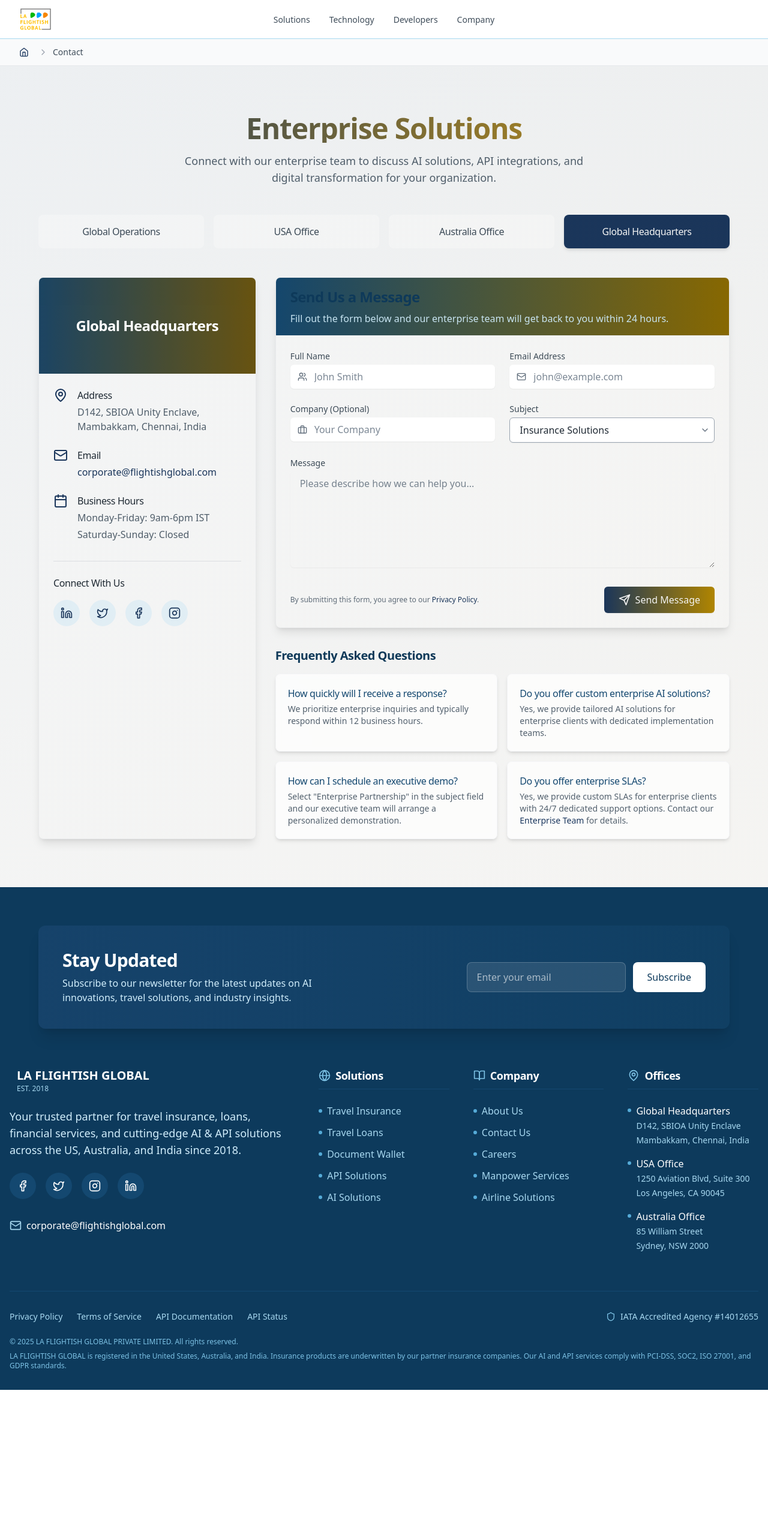
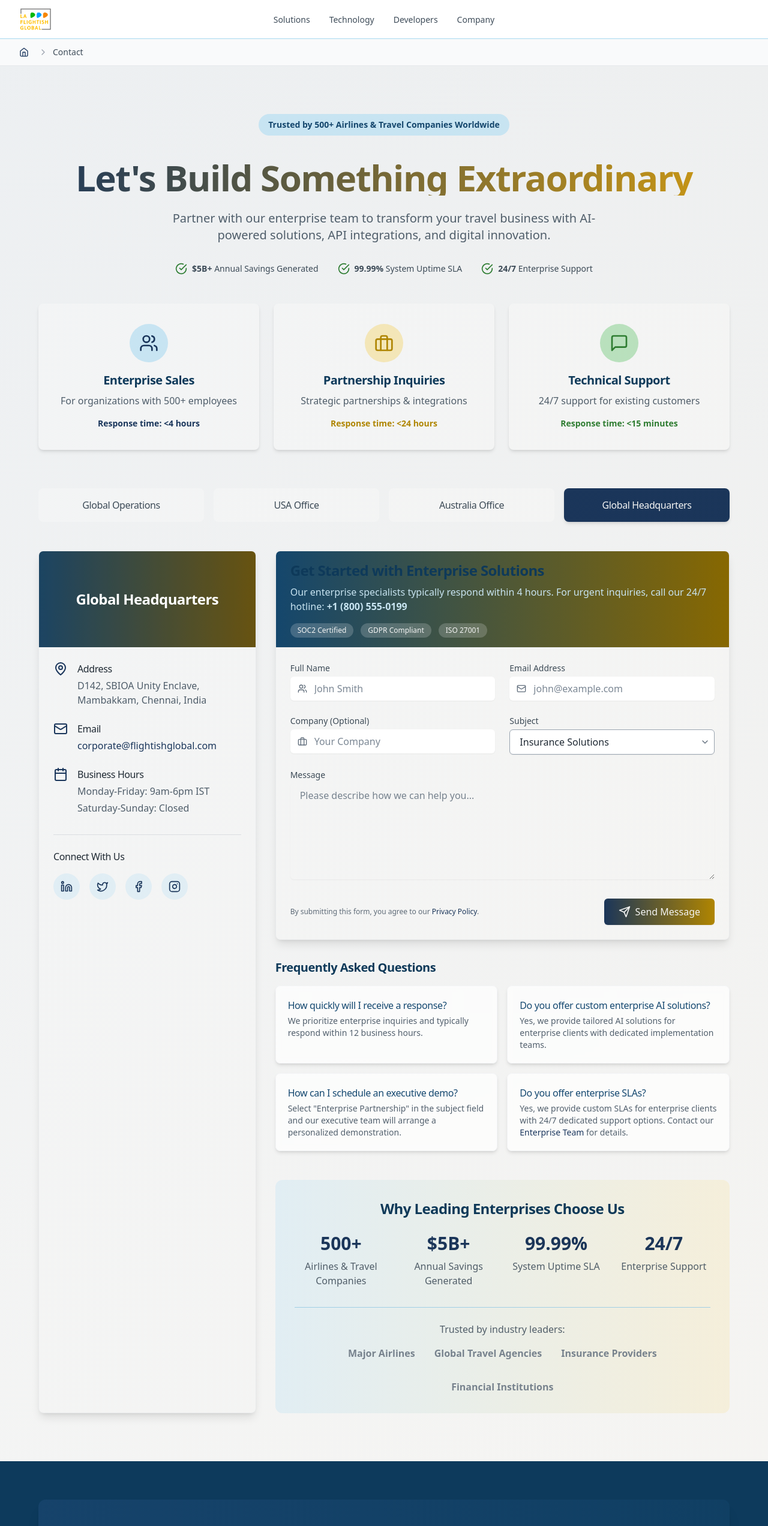
Before and after one commit to karthikeyanveeran/FligtishWeb, a React (Vite) app: page /contact in a window 1280 px wide. Shown: the top 2544 px of the page at 60% size. Before the commit the page ends 2317 px from the top, so only its background shows below. Built offline with nearby package versions, Linux system fonts and the light colour scheme; grey boxes are pictures that could not be loaded.

Commit message:
Upgrade Contact Page to enterprise-grade with trust indicators and response times

```diff
--- a/src/pages/ContactPage.tsx
+++ b/src/pages/ContactPage.tsx
@@ -4,7 +4,7 @@ import { motion } from 'framer-motion';
 import { useForm } from 'react-hook-form';
 import { z } from 'zod';
 import { zodResolver } from '@hookform/resolvers/zod';
-import { MapPin, Mail, Send, Check, Calendar, Users, Briefcase, MessageSquare } from 'lucide-react';
+import { MapPin, Mail, Send, Check, Calendar, Users, Briefcase, MessageSquare, CheckCircle } from 'lucide-react';
 import { Card, CardContent, CardHeader, CardTitle } from '../components/ui/Card';
 import { Input } from '../components/ui/Input';
 import { Textarea } from '../components/ui/Textarea';
@@ -96,22 +96,89 @@ export const ContactPage: React.FC = () => {
     <div className="bg-gradient-to-b from-gray-50 to-white py-12 md:py-20 enterprise-section">
       <div className="container mx-auto px-4 sm:px-6 lg:px-8">
         <div className="text-center mb-12">
+          <motion.div
+            initial={{ opacity: 0, y: -20 }}
+            animate={{ opacity: 1, y: 0 }}
+            transition={{ duration: 0.5 }}
+            className="mb-6"
+          >
+            <span className="inline-block bg-primary-100 text-primary-700 px-4 py-2 rounded-full text-sm font-semibold mb-4">
+              Trusted by 500+ Airlines & Travel Companies Worldwide
+            </span>
+          </motion.div>
           <motion.h1
-            className="text-3xl md:text-5xl font-bold gradient-text mb-4"
+            className="text-4xl md:text-6xl font-bold gradient-text mb-6"
             initial={{ opacity: 0, y: -20 }}
             animate={{ opacity: 1, y: 0 }}
             transition={{ duration: 0.5 }}
           >
-            Enterprise Solutions
+            Let's Build Something Extraordinary
           </motion.h1>
           <motion.p
-            className="text-lg text-secondary-600 max-w-2xl mx-auto"
+            className="text-xl text-secondary-600 max-w-3xl mx-auto mb-8"
             initial={{ opacity: 0 }}
             animate={{ opacity: 1 }}
             transition={{ duration: 0.5, delay: 0.2 }}
           >
-            Connect with our enterprise team to discuss AI solutions, API integrations, and digital transformation for your organization.
+            Partner with our enterprise team to transform your travel business with AI-powered solutions, API integrations, and digital innovation.
           </motion.p>
+          <motion.div
+            initial={{ opacity: 0 }}
+            animate={{ opacity: 1 }}
+            transition={{ duration: 0.5, delay: 0.4 }}
+            className="flex flex-wrap justify-center gap-8 text-sm"
+          >
+            <div className="flex items-center gap-2">
+              <CheckCircle className="h-5 w-5 text-success-600" />
+              <span className="text-secondary-700"><strong>$5B+</strong> Annual Savings Generated</span>
+            </div>
+            <div className="flex items-center gap-2">
+              <CheckCircle className="h-5 w-5 text-success-600" />
+              <span className="text-secondary-700"><strong>99.99%</strong> System Uptime SLA</span>
+            </div>
+            <div className="flex items-center gap-2">
+              <CheckCircle className="h-5 w-5 text-success-600" />
+              <span className="text-secondary-700"><strong>24/7</strong> Enterprise Support</span>
+            </div>
+          </motion.div>
+        </div>
+
+        {/* Enterprise Contact Options */}
+        <div className="max-w-6xl mx-auto mb-16">
+          <div className="grid grid-cols-1 md:grid-cols-3 gap-6">
+            <Card className="text-center hover:shadow-xl transition-shadow cursor-pointer border-2 border-transparent hover:border-primary-500">
+              <CardContent className="p-8">
+                <div className="w-16 h-16 bg-primary-100 rounded-full flex items-center justify-center mx-auto mb-4">
+                  <Users className="h-8 w-8 text-primary-600" />
+                </div>
+                <h3 className="text-xl font-bold text-primary-800 mb-2">Enterprise Sales</h3>
+                <p className="text-secondary-600 mb-4">For organizations with 500+ employees</p>
+                <p className="text-sm text-primary-600 font-semibold">Response time: &lt;4 hours</p>
+              </CardContent>
+            </Card>
+
+            <Card className="text-center hover:shadow-xl transition-shadow cursor-pointer border-2 border-transparent hover:border-primary-500">
+              <CardContent className="p-8">
+                <div className="w-16 h-16 bg-accent-100 rounded-full flex items-center justify-center mx-auto mb-4">
+                  <Briefcase className="h-8 w-8 text-accent-600" />
+                </div>
+                <h3 className="text-xl font-bold text-primary-800 mb-2">Partnership Inquiries</h3>
+                <p className="text-secondary-600 mb-4">Strategic partnerships & integrations</p>
+                <p className="text-sm text-accent-600 font-semibold">Response time: &lt;24 hours</p>
+              </CardContent>
+            </Card>
+
+            <Card className="text-center hover:shadow-xl transition-shadow cursor-pointer border-2 border-transparent hover:border-primary-500">
+              <CardContent className="p-8">
+                <div className="w-16 h-16 bg-success-100 rounded-full flex items-center justify-center mx-auto mb-4">
+                  <MessageSquare className="h-8 w-8 text-success-600" />
+                </div>
+                <h3 className="text-xl font-bold text-primary-800 mb-2">Technical Support</h3>
+                <p className="text-secondary-600 mb-4">24/7 support for existing customers</p>
+                <p className="text-sm text-success-600 font-semibold">Response time: &lt;15 minutes</p>
+              </CardContent>
+            </Card>
+          </div>
         </div>
 
         {/* Office Selector */}
@@ -210,10 +277,15 @@ export const ContactPage: React.FC = () => {
           >
             <Card className="overflow-hidden card-enterprise">
               <CardHeader className="bg-gradient-to-r from-primary-700 to-accent-700 text-white">
-                <CardTitle className="text-2xl">Send Us a Message</CardTitle>
+                <CardTitle className="text-2xl">Get Started with Enterprise Solutions</CardTitle>
                 <p className="text-primary-100 mt-2">
-                  Fill out the form below and our enterprise team will get back to you within 24 hours.
+                  Our enterprise specialists typically respond within 4 hours. For urgent inquiries, call our 24/7 hotline: <strong>+1 (800) 555-0199</strong>
                 </p>
+                <div className="flex flex-wrap gap-3 mt-4">
+                  <span className="text-xs bg-white/20 px-3 py-1 rounded-full">SOC2 Certified</span>
+                  <span className="text-xs bg-white/20 px-3 py-1 rounded-full">GDPR Compliant</span>
+                  <span className="text-xs bg-white/20 px-3 py-1 rounded-full">ISO 27001</span>
+                </div>
               </CardHeader>
               <CardContent className="p-6">
                 {isSubmitted ? (
@@ -332,6 +404,38 @@ export const ContactPage: React.FC = () => {
                 </div>
               </div>
             </div>
+
+            {/* Enterprise Trust Indicators */}
+            <div className="mt-12 bg-gradient-to-r from-primary-50 to-accent-50 rounded-xl p-8">
+              <h3 className="text-2xl font-bold text-primary-800 mb-6 text-center">Why Leading Enterprises Choose Us</h3>
+              <div className="grid grid-cols-1 md:grid-cols-2 lg:grid-cols-4 gap-6">
+                <div className="text-center">
+                  <div className="text-3xl font-bold text-primary-600 mb-2">500+</div>
+                  <p className="text-secondary-600">Airlines & Travel Companies</p>
+                </div>
+                <div className="text-center">
+                  <div className="text-3xl font-bold text-primary-600 mb-2">$5B+</div>
+                  <p className="text-secondary-600">Annual Savings Generated</p>
+                </div>
+                <div className="text-center">
+                  <div className="text-3xl font-bold text-primary-600 mb-2">99.99%</div>
+                  <p className="text-secondary-600">System Uptime SLA</p>
+                </div>
+                <div className="text-center">
+                  <div className="text-3xl font-bold text-primary-600 mb-2">24/7</div>
+                  <p className="text-secondary-600">Enterprise Support</p>
+                </div>
+              </div>
+              <div className="mt-8 pt-6 border-t border-primary-200">
+                <p className="text-center text-secondary-600 mb-4">Trusted by industry leaders:</p>
+                <div className="flex flex-wrap justify-center gap-8 items-center">
+                  <div className="text-secondary-400 font-semibold">Major Airlines</div>
+                  <div className="text-secondary-400 font-semibold">Global Travel Agencies</div>
+                  <div className="text-secondary-400 font-semibold">Insurance Providers</div>
+                  <div className="text-secondary-400 font-semibold">Financial Institutions</div>
+                </div>
+              </div>
+            </div>
           </motion.div>
         </div>
       </div>
```
